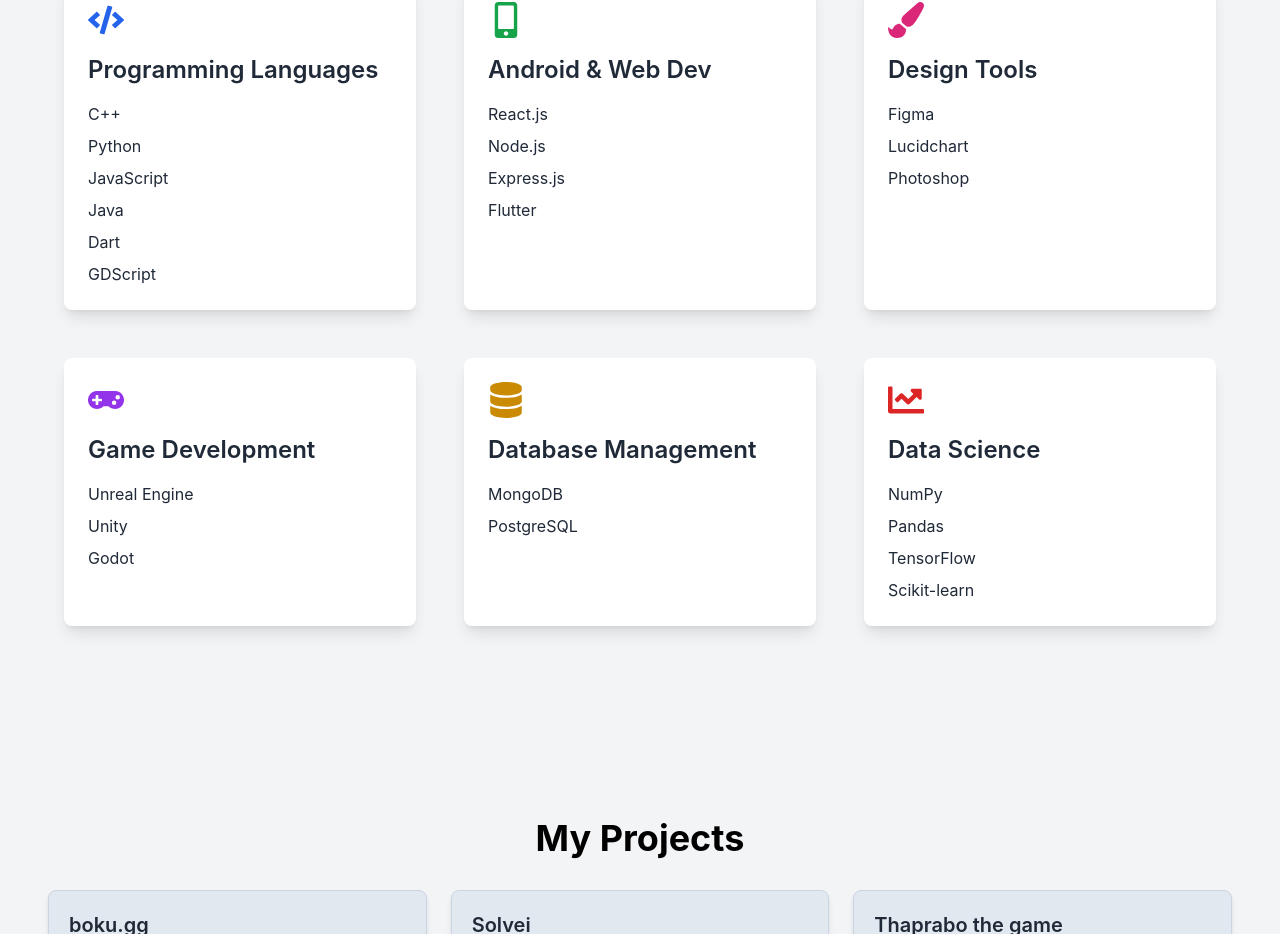
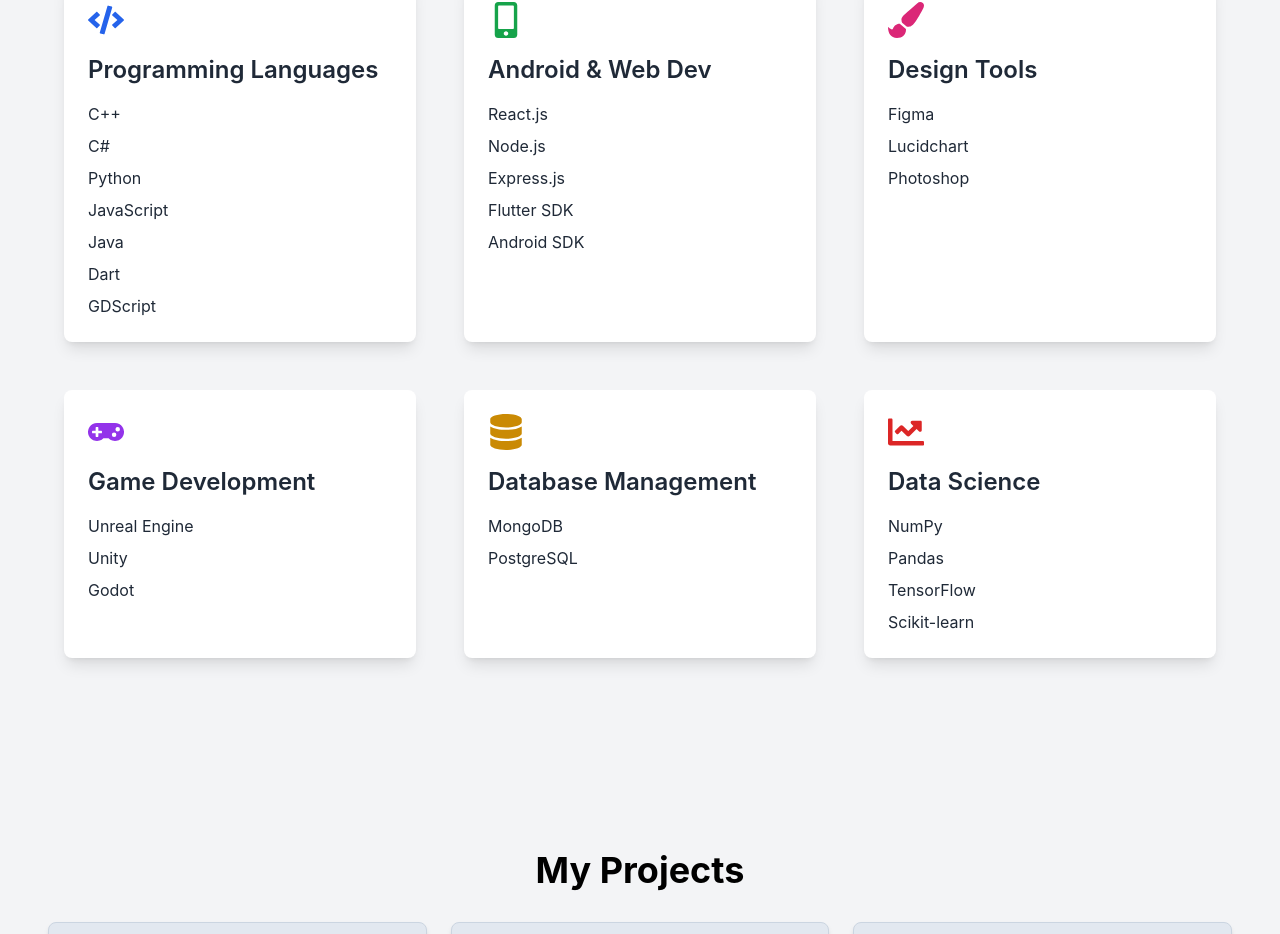
Before and after one commit to azwadkm22/Portfolio, a React (Create React App) app: page / in a window 1280 px wide. Shown: the part 3678-4612 px from the top of the page. Built offline with nearby package versions, Linux system fonts and the light colour scheme.

Commit message:
Updated Skills section

```diff
--- a/src/components/Skills.js
+++ b/src/components/Skills.js
@@ -14,6 +14,7 @@
                     <h2 className="text-2xl font-semibold mb-4">Programming Languages</h2>
                     <ul className="space-y-2">
                         <li>C++</li>
+                        <li>C#</li>
                         <li>Python</li>
                         <li>JavaScript</li>
                         <li>Java</li>
@@ -30,7 +31,8 @@
                         <li>React.js</li>
                         <li>Node.js</li>
                         <li>Express.js</li>
-                        <li>Flutter</li>
+                        <li>Flutter SDK</li>
+                        <li>Android SDK</li>
                     </ul>
                 </div>
 
```
